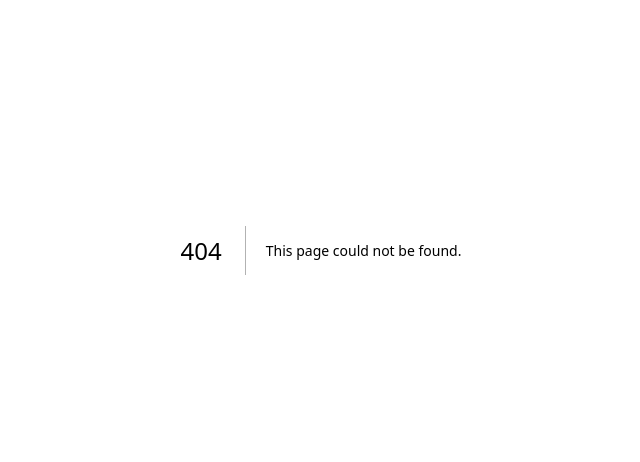
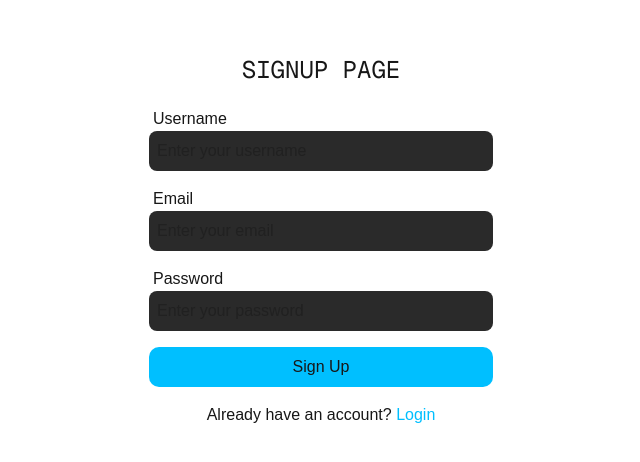
Before and after one commit to amanranahere/auth_app, a Next.js app: page /signup in a window 1280 px wide. Before the commit this address had no page. Shown: the part 150-612 px from the top of the page, without its empty margins (319-959 px from the left). Built offline with nearby package versions, Linux system fonts and the light colour scheme.

Commit message:
first commit

```diff
--- /dev/null
+++ b/src/app/login/page.tsx
@@ -0,0 +1,70 @@
+"use client";
+import React, { useState } from "react";
+import Link from "next/link";
+import { useRouter } from "next/navigation";
+import axios from "axios";
+
+export default function LoginPage() {
+  const [user, setUser] = useState({
+    email: "",
+    password: "",
+  });
+
+  const onLogin = async () => {};
+
+  return (
+    <div className="h-screen w-full flex flex-col justify-center items-center">
+      <h1 className="font-mono text-2xl">LOGIN PAGE</h1>
+
+      <hr />
+
+      <div className="w-full md:w-[60%] lg:w-[30%] p-5 flex flex-col gap-y-4">
+        <div className="flex flex-col">
+          <label htmlFor="email" className="pl-1">
+            Email
+          </label>
+          <input
+            id="email"
+            type="text"
+            value={user.email}
+            onChange={(e) => {
+              setUser({ ...user, email: e.target.value });
+            }}
+            placeholder="Enter your email"
+            className="p-2 bg-[#2a2a2a] hover:bg-[#3a3a3a] duration-150 rounded-lg outline-none"
+          />
+        </div>
+
+        <div className="flex flex-col">
+          <label htmlFor="password" className="pl-1">
+            Password
+          </label>
+          <input
+            id="password"
+            type="password"
+            value={user.password}
+            onChange={(e) => {
+              setUser({ ...user, password: e.target.value });
+            }}
+            placeholder="Enter your password"
+            className="p-2 bg-[#2a2a2a] hover:bg-[#3a3a3a] duration-150 rounded-lg outline-none"
+          />
+        </div>
+
+        <button
+          onClick={onLogin}
+          className="p-[8px] bg-[#00bfff] hover:bg-[#00bfff96] active:bg-[#00bfff63] rounded-[10px] hover:transition duration-150 ease-out select-none outline-none border-none cursor-pointer"
+        >
+          Login
+        </button>
+
+        <div className="w-full flex justify-center">
+          Don't have an account?&nbsp;
+          <Link href="/signup" className="text-[#00bfff] hover:underline">
+            Sign up
+          </Link>
+        </div>
+      </div>
+    </div>
+  );
+}
--- /dev/null
+++ b/src/app/profile/[id]/page.tsx
@@ -0,0 +1,7 @@
+export default function UserProfile({ params }: any) {
+  return (
+    <div className="h-screen w-full flex justify-center items-center text-2xl">
+      Welcome&nbsp; <span className="text-[#00bfff]">{params.id}</span>
+    </div>
+  );
+}
--- /dev/null
+++ b/src/app/profile/page.tsx
@@ -0,0 +1,7 @@
+export default function UserProfile() {
+  return (
+    <div className="h-screen w-full flex justify-center items-center font-mono">
+      PROFILE PAGE
+    </div>
+  );
+}
--- /dev/null
+++ b/src/app/signup/page.tsx
@@ -0,0 +1,87 @@
+"use client";
+import React, { useState } from "react";
+import Link from "next/link";
+import { useRouter } from "next/navigation";
+import axios from "axios";
+
+export default function SingupPage() {
+  const [user, setUser] = useState({
+    username: "",
+    email: "",
+    password: "",
+  });
+
+  const onSignup = async () => {};
+
+  return (
+    <div className="h-screen w-full flex flex-col justify-center items-center">
+      <h1 className="font-mono text-2xl">SIGNUP PAGE</h1>
+
+      <hr />
+
+      <div className="w-full md:w-[60%] lg:w-[30%] p-5 flex flex-col gap-y-4">
+        <div className="flex flex-col">
+          <label htmlFor="username" className="pl-1">
+            Username
+          </label>
+          <input
+            id="username"
+            type="text"
+            value={user.username}
+            onChange={(e) => {
+              setUser({ ...user, username: e.target.value });
+            }}
+            placeholder="Enter your username"
+            className="p-2 bg-[#2a2a2a] hover:bg-[#3a3a3a] duration-150 rounded-lg outline-none"
+          />
+        </div>
+
+        <div className="flex flex-col">
+          <label htmlFor="email" className="pl-1">
+            Email
+          </label>
+          <input
+            id="email"
+            type="text"
+            value={user.email}
+            onChange={(e) => {
+              setUser({ ...user, email: e.target.value });
+            }}
+            placeholder="Enter your email"
+            className="p-2 bg-[#2a2a2a] hover:bg-[#3a3a3a] duration-150 rounded-lg outline-none"
+          />
+        </div>
+
+        <div className="flex flex-col">
+          <label htmlFor="password" className="pl-1">
+            Password
+          </label>
+          <input
+            id="password"
+            type="password"
+            value={user.password}
+            onChange={(e) => {
+              setUser({ ...user, password: e.target.value });
+            }}
+            placeholder="Enter your password"
+            className="p-2 bg-[#2a2a2a] hover:bg-[#3a3a3a] duration-150 rounded-lg outline-none"
+          />
+        </div>
+
+        <button
+          onClick={onSignup}
+          className="p-[8px] bg-[#00bfff] hover:bg-[#00bfff96] active:bg-[#00bfff63] rounded-[10px] hover:transition duration-150 ease-out select-none outline-none border-none cursor-pointer"
+        >
+          Sign Up
+        </button>
+
+        <div className="w-full flex justify-center">
+          Already have an account?&nbsp;
+          <Link href="/login" className="text-[#00bfff] hover:underline">
+            Login
+          </Link>
+        </div>
+      </div>
+    </div>
+  );
+}
--- /dev/null
+++ b/src/dbConfig/dbConfig.ts
@@ -0,0 +1,20 @@
+import mongoose from "mongoose";
+
+export async function connect() {
+  try {
+    mongoose.connect(process.env.MONGODB_URI!);
+    const connection = mongoose.connection;
+
+    connection.on("connected", () => {
+      console.log("MongoDB connected successfully!");
+    });
+
+    connection.on("error", (err) => {
+      console.log("MongoDB connection error" + err);
+      process.exit();
+    });
+  } catch (error) {
+    console.log("Something went wrong while connect DB!");
+    console.log(error);
+  }
+}
--- /dev/null
+++ b/src/models/userModel.js
@@ -0,0 +1,34 @@
+import mongoose from "mongoose";
+
+const userSchema = new mongoose.Schema({
+  username: {
+    type: String,
+    required: [true, "Please provide a username"],
+    unique: true,
+  },
+  email: {
+    type: String,
+    required: [true, "Please provide an email"],
+    unique: true,
+  },
+  password: {
+    type: String,
+    required: [true, "Please provide a password"],
+  },
+  isVerified: {
+    type: Boolean,
+    default: false,
+  },
+  isAdmin: {
+    type: Boolean,
+    default: false,
+  },
+  forgotPasswordToken: String,
+  forgotPasswordTokenExpiry: Date,
+  verifyToken: String,
+  verifyTokenExpiry: Date,
+});
+
+const User = mongoose.models.users || mongoose.model("users", userSchema);
+
+export default User;
```
Also changed, not shown: package.json (+11 -5 lines), src/app/api/users/login/route.ts (added), src/app/api/users/singup/route.ts (added), 1 other file (tests, documents, lock files or other folders).
